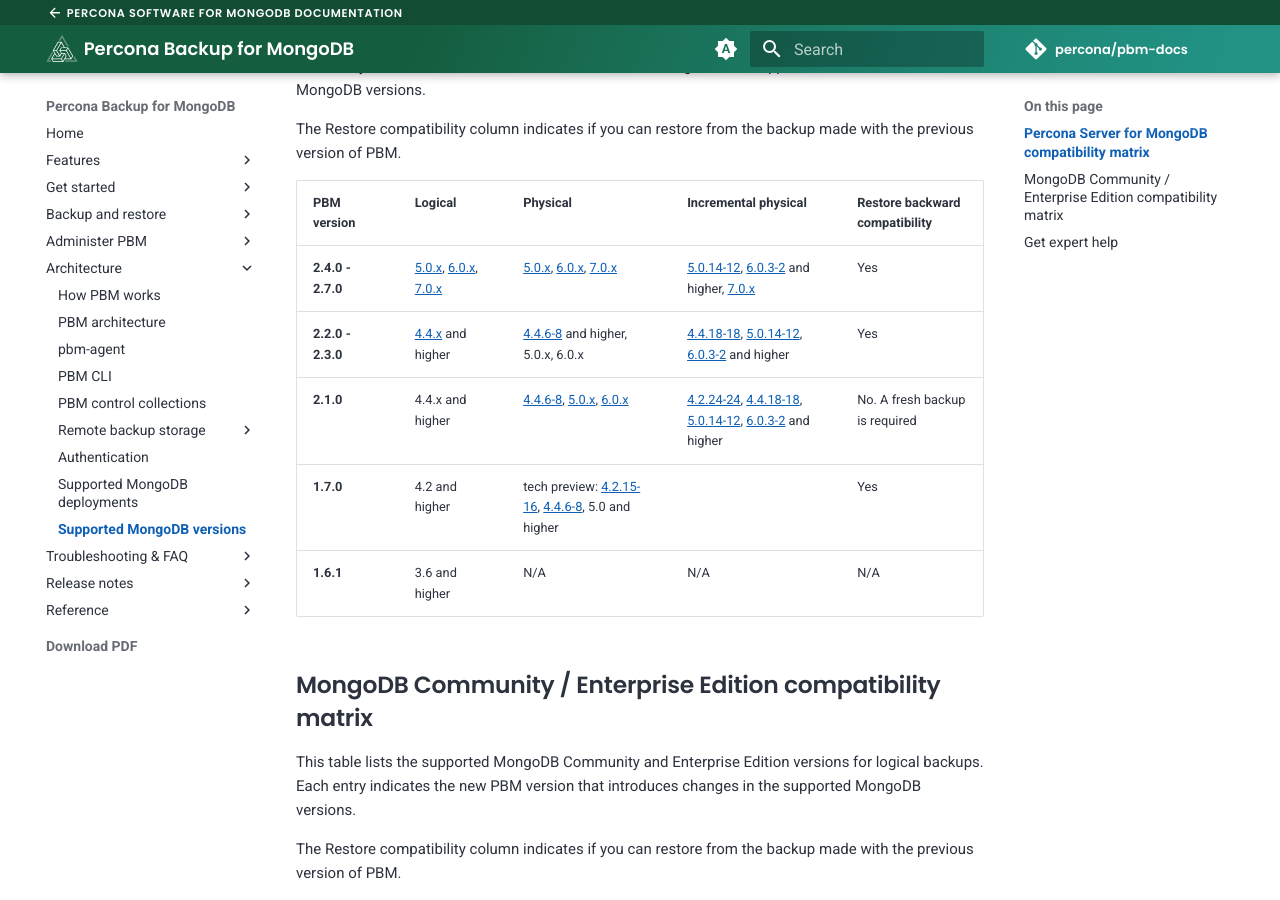
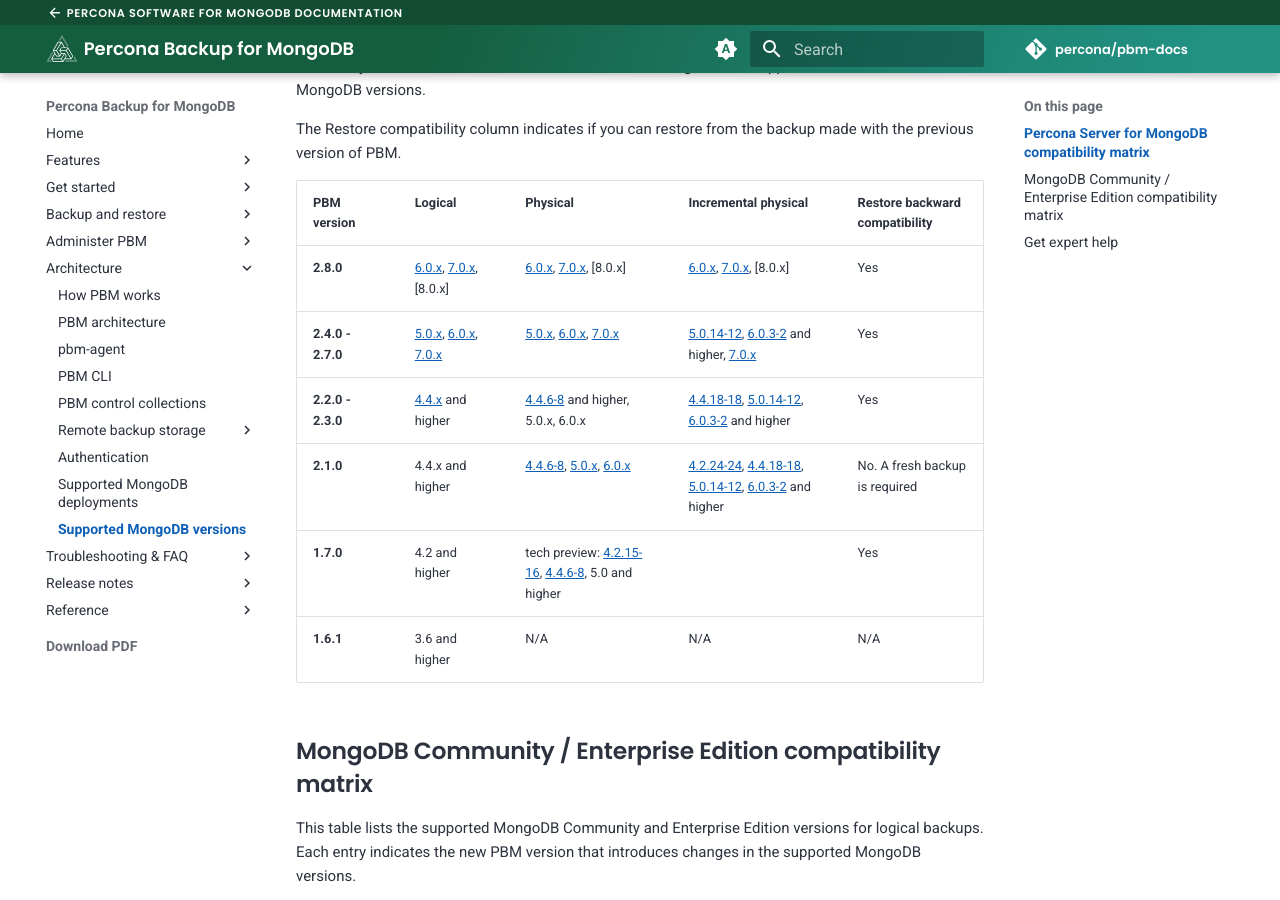
Before and after one commit to percona/pbm-docs, an MkDocs documentation site: the page built from docs/details/versions.md, in a window 1280 px wide and 900 px high, scrolled down 560 px. Built offline with MkDocs 1.6.1 and Material for MkDocs 9.7.7, drawn with Linux system fonts in a browser that asks for light colours; nearby versions of some CDN libraries; comment, search, counter and statistics services are not loaded.

Commit message:
Updated versions matrix for 2.8.0

```diff
--- a/docs/details/versions.md
+++ b/docs/details/versions.md
@@ -21,6 +21,7 @@
 
 | PBM version | Logical | Physical |Incremental physical | Restore backward compatibility|
 | ----------- |---------|----------|---------------------|---------------------|
+| **2.8.0**  | [6.0.x], [7.0.x], [8.0.x] | [6.0.x], [7.0.x], [8.0.x] | [6.0.x], [7.0.x], [8.0.x] | Yes |
 | **2.4.0 - 2.7.0** | [5.0.x], [6.0.x], [7.0.x] | [5.0.x], [6.0.x], [7.0.x] | [5.0.14-12], [6.0.3-2] and higher, [7.0.x] | Yes |
 | **2.2.0 - 2.3.0** | [4.4.x] and higher| [4.4.6-8] and higher, 5.0.x, 6.0.x| [4.4.18-18], [5.0.14-12], [6.0.3-2] and higher| Yes |
 | **2.1.0** | 4.4.x and higher | [4.4.6-8], [5.0.x], [6.0.x]| [4.2.24-24], [4.4.18-18], [5.0.14-12], [6.0.3-2] and higher| No. A fresh backup is required|
```
